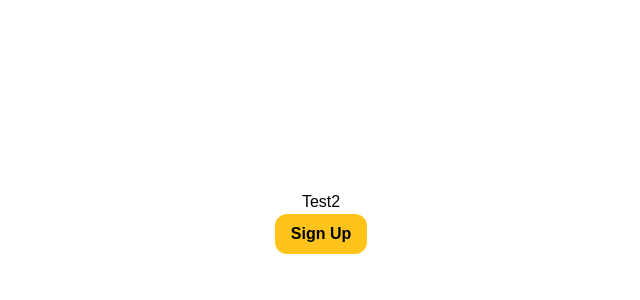
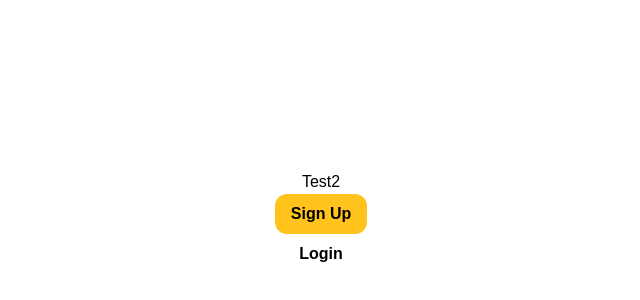
Before and after one commit to rahmanbax/coinnect, a React (Vite) app: page / in a window 1280 px wide. Shown: the part 178-478 px from the top of the page, without its empty margins (319-959 px from the left). Built offline with nearby package versions, Linux system fonts and the light colour scheme.

Commit message:
Create components: ButtonSecondary

```diff
--- a/src/App.jsx
+++ b/src/App.jsx
@@ -1,4 +1,5 @@
 import ButtonPrimary from "./components/ButtonPrimary";
+import ButtonSecondary from "./components/ButtonSecondary";
 
 function App() {
   return (
@@ -6,6 +7,7 @@ function App() {
       <div className="justify-center flex flex-col min-h-screen items-center">
         <h1>Test2</h1>
         <ButtonPrimary>Sign Up</ButtonPrimary>
+        <ButtonSecondary>Login</ButtonSecondary>
       </div>
     </>
   );
--- /dev/null
+++ b/src/components/ButtonSecondary.jsx
@@ -0,0 +1,11 @@
+import React from 'react';
+
+const ButtonSecondary = (props) => {
+    return (
+        <button className="rounded-xl bg-white text-black font-bold py-2 px-4">
+            {props.children}
+        </button>
+    );
+};
+
+export default ButtonSecondary;
```
